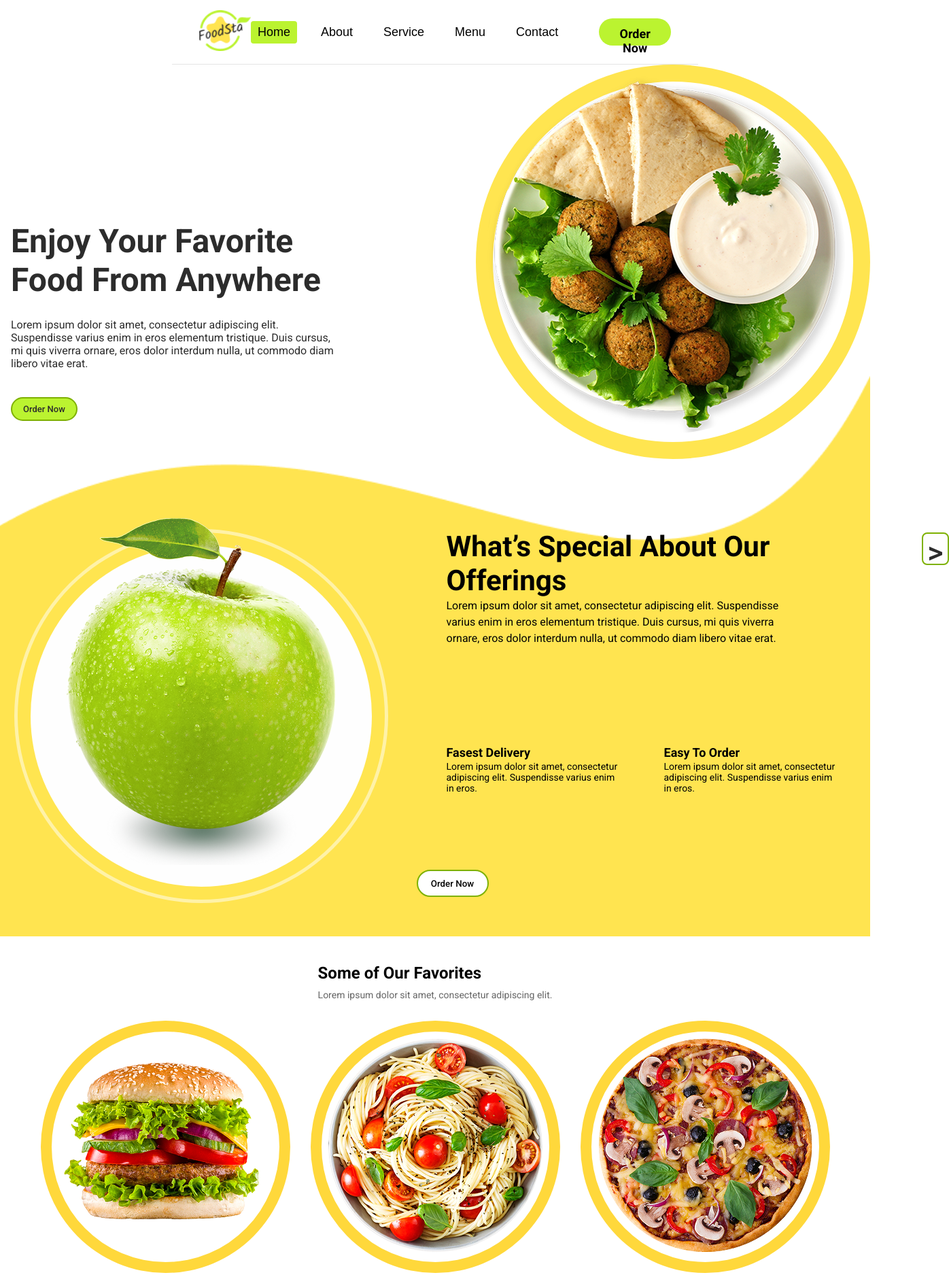
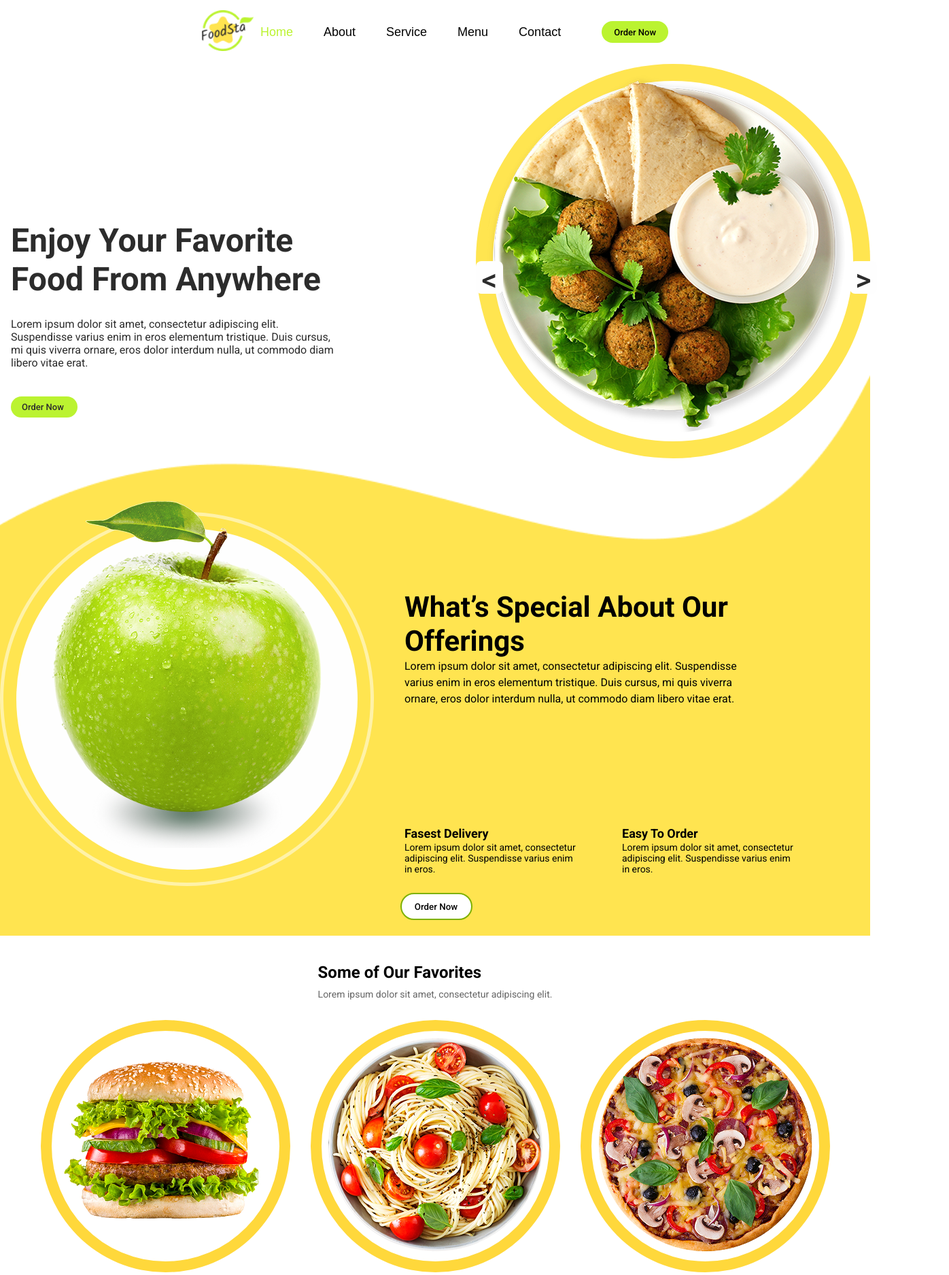
Before and after one commit to Kolya12818/Tim-Project, a plain HTML site: page index.html in a window 1280 px wide. Shown: the top 1875 px of the page at 68% size, 1396 px wide, since content can reach past the window. Drawn offline with Linux system fonts and the light colour scheme.

Commit message:
доробив до кінця

```diff
--- a/index.html
+++ b/index.html
@@ -61,6 +61,7 @@
         </div>
         <section class="enjoy-food">
             <div class="background">
+                <div class="group-wrapper">
                     <div class="grup-img">
                         <div class="first-circle">
                             <div class="second-circle">
@@ -95,15 +96,16 @@
                                 eros.
                             </p>
                             <div class="grup-buttons">
-                            <button>Order Now</button>
+                                <button class="bitton-enjoy">Order Now</button>
                                 <div class="arrow-wrapper">
-                                <a class="read-more">Read More</a>
-                                <div class="arrow"></div>
+                                    <!-- <a class="read-more">Read More</a> -->
+                                    <!-- <div class="arrow"></div> -->
                                 </div>
                             </div>
                         </div>
 
 
+                    </div>
                 </div>
             </div>
         </section>
--- a/style-header.css
+++ b/style-header.css
@@ -4,7 +4,6 @@ header {
     align-items: center;
     padding: 15px 40px;
     background: #fff;
-    border-bottom: 1px solid #e5e5e5;
     font-family: Arial, sans-serif;
 }
 
@@ -17,6 +16,7 @@ header {
     display: flex;
     align-items: center;
     gap: 25px;
+
 }
 
 .nav-list {
@@ -26,6 +26,7 @@ header {
     margin: 0;
     padding: 0;
     font-size: 18px;
+
 }
 
 .nav-list li {
@@ -35,18 +36,20 @@ header {
 
 
 .nav-list li:first-child {
-    background: #BBF330;
+    color: #BBF330;
     border-radius: 4px;
+
 }
 
 .nav-btn-group button {
     background: #BBF330;
     border: none;
-    padding: 12px 28px;
     border-radius: 25px;
     cursor: pointer;
-    font-weight: bold;
-    font-size: 18px;
+    font-size: 13px;
+    width: 98px;
+    height: 32px;
+     font-family: 'Roboto', sans-serif;
 }
 
 @media (max-width:600px) {
--- a/style_What our Customers Say.css
+++ b/style_What our Customers Say.css
@@ -118,7 +118,7 @@ body {
 
 @media (max-width:1279px) {
     .customers {
-        background-image: url(./img/Rectangle\ 706\ \(1\).png);
+        background-image: url(./img/Rectangle\ 706\ \(2\).png);
         background-repeat: no-repeat;
         margin-top: 100px;
         height: 647px;
--- a/style_enjoy_food.css
+++ b/style_enjoy_food.css
@@ -33,14 +33,18 @@ body {
     left: 0;
     object-fit: contain;
 }
-
+.group-wrapper{
+    width: 1440px;
+    margin: 0 auto;
+    display: flex;
+}
 .grup1 {
     width: 573px;
-    height: 392px;
+    height: 492px;
     display: flex;
     flex-wrap: wrap;
     justify-content: space-between;
-    margin-top: 100px;
+    margin-top: 300px;
     margin-right: 30px;
 
 }
@@ -55,7 +59,6 @@ body {
 .grup1-1 {
     width: 526px;
     height: 192px;
-    margin-top: -40px;
     margin-bottom: 70px;
 
 }
@@ -71,12 +74,11 @@ body {
 }
 
 .grup1-1 p {
-    font-family: Roboto;
     font-weight: 400;
-    font-style: Regular;
     font-size: 16px;
     line-height: 150%;
     letter-spacing: 0%;
+
 
 }
 
@@ -119,7 +121,7 @@ body {
     font-size: 14px;
 }
 
-.button-enjou-food {
+.bitton-enjoy {
     width: 106px;
     height: 40px;
     width: 106;
@@ -130,7 +132,10 @@ body {
     font-family: Roboto;
     font-weight: 500;
     font-style: Medium;
+    margin-top: -170px;
+    margin-right: -150px;
 }
+
 
 h3 {
     font-family: Roboto;
@@ -268,15 +273,15 @@ button {
         display: flex;
         flex-wrap: wrap;
         justify-content: space-between;
-        margin-top: 60px;
+        margin-top: 100px;
+           margin-left: 20px;
 
     }
 
     .grup-img {
         width: 704px;
         height: 393px;
-        margin-top: 150px;
-
+        margin-top: -250px;
         display: flex;
         align-items: center;
         justify-content: space-between;
@@ -288,6 +293,7 @@ button {
         height: 192px;
         margin-top: -40px;
         margin-bottom: 70px;
+
 
     }
 
@@ -338,6 +344,9 @@ button {
         width: 253px;
         height: 160px;
         margin-right: 40px;
+    }
+    .group-wrapper{
+        flex-direction: column;
     }
 
     .grup1-3 p {
@@ -448,6 +457,7 @@ button {
         align-items: center;
         flex-wrap: nowrap;
         margin-left: -400px;
+        margin-top: 30px;
 
     }
 
@@ -464,6 +474,9 @@ button {
         height: 210px;
         background-image: url();
         margin-top: 50px;
+    }
+    .bitton-enjoy{
+        margin-left: -120px;
     }
 
     .third-apple {
@@ -549,7 +562,7 @@ button {
         flex-direction: column;
         justify-content: center;
         align-items: center;
-        margin-top: 150px;
+        margin-top: -250px;
     }
 
     .grup-img {
--- a/style_footer.css
+++ b/style_footer.css
@@ -17,6 +17,7 @@ body {
   margin-top: 40px;
   width: 1211px;
   height: 266px;
+  background: url(./img/Fruit\ Futer.png);
 
 
 }
--- a/style_main.css
+++ b/style_main.css
@@ -9,7 +9,8 @@
 body {
     margin: 0;
 }
-.container{
+.favourite-btn{
+    border: none;
 }
 
 .favourite-food {
@@ -99,6 +100,8 @@ body {
     border-radius: 8px;
     color: #2C2C2C;
     cursor: pointer;
+     top: 50%;
+     border: none;
 }
 
 .arrow-right {
@@ -111,7 +114,9 @@ body {
     color: #2C2C2C;
     right: 0;
     cursor: pointer;
-
+    left: 550px;
+    top: 290px;
+     border: none;
 }
 
 /* .container {
@@ -248,6 +253,7 @@ body {
         right: 0;
         top: 145px;
         cursor: pointer;
+        left: 280px;
 
     }
 
@@ -281,6 +287,7 @@ body {
     .favourite-food {
         height: 608px;
         padding-top: 100px;
+        display: flex;
 
 
     }
@@ -295,6 +302,8 @@ body {
         margin-top: -1px;
         white-space: normal;
         justify-content: center;
+        align-items: center;
+        margin-left: 150px;
 
 
     }
@@ -319,6 +328,9 @@ body {
 
 
 
+    }
+    .logo img{
+        margin-left: -150px;
     }
 
     .favourite-btn {
```
Also changed, not shown: img/Fruit Futer.png (added), img/Rectangle 706 (2).png (added). Lines whose indentation alone changed are shown as unchanged.
